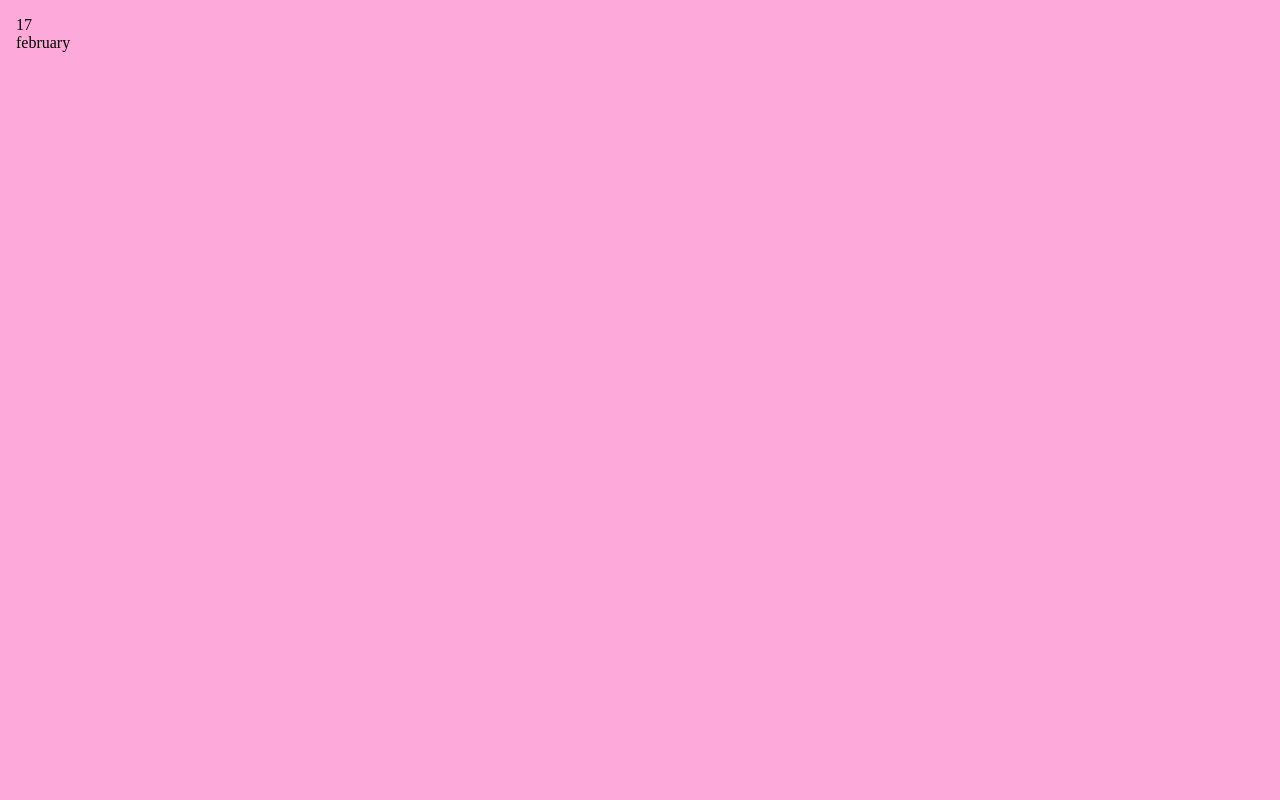
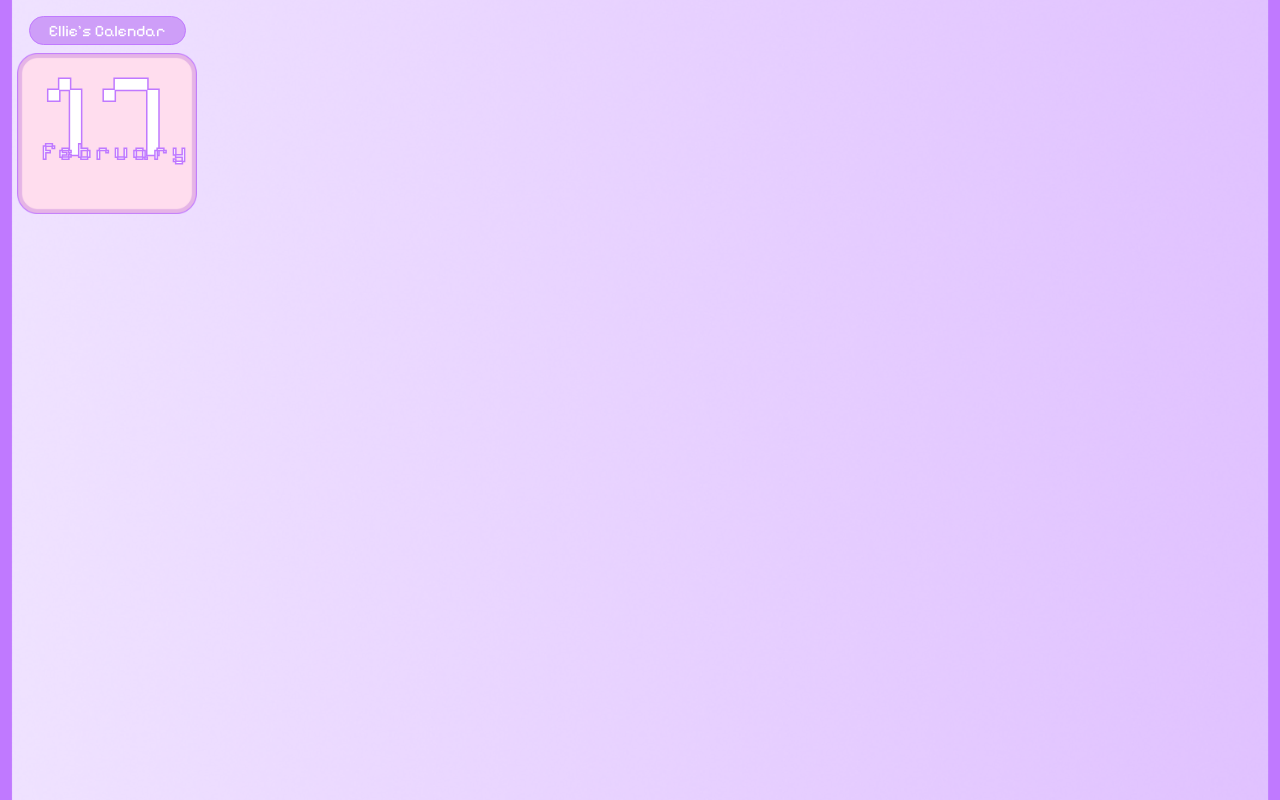
Before and after one commit to calcielisa-creator/my-electron-app, a website: page index.html in a window 1280 px wide. Drawn offline with Linux system fonts and the light colour scheme.

Commit message:
working on style sheet and the display of month and day

```diff
--- a/index.html
+++ b/index.html
@@ -4,10 +4,14 @@
         <meta charset="UTF-8"/>
         <title>app name</title>
         <link rel="stylesheet" href="styles.css">
+        <link rel="preconnect" href="https://fonts.googleapis.com">
+        <link rel="preconnect" href="https://fonts.gstatic.com" crossorigin>
+        <link href="https://fonts.googleapis.com/css2?family=Pixelify+Sans:wght@400..700&display=swap" rel="stylesheet">
     </head>
 
     <body>
         <div class="app">
+            <div class="title">Ellie's Calendar</div>
             <div id="calendar">
                 <div id="day"></div>
                 <div id="month"></div>
--- a/main.js
+++ b/main.js
@@ -8,7 +8,7 @@ function createWindow() {
         maximizable: false,
         fullscreenable: false,
         frame: false,
-        transparent: false,
+        transparent: true,
         webPreferences:{
             contextIsolation: true
         }
--- a/styles.css
+++ b/styles.css
@@ -6,15 +6,26 @@ body {
     margin: 0;
     width: 100vw;
     height: 100vh;
-
-    background: rgb(253, 169, 218);
     user-select: none;
     -webkit-app-region: drag;
+    background-image: url("images/outer-frame-bg.png");
+    background-size: cover;
+    background-repeat: no-repeat;
+    background-position: center;
+    border-radius: 20px;
 }
 
 .app {
-    padding: 16px;
+    display: flex;
+    flex-direction: column;
+    justify-content: center;
+    align-items: center;
+    gap: 0.5rem;
+    width: 13.375rem;
+    padding: 1rem 1.0625rem;
 }
+
+
 
 button,
 input,
@@ -23,3 +34,71 @@ select {
     -webkit-app-region: no-drag;
     cursor: pointer;
 }
+
+
+.title {
+
+    display: flex;
+    width: 157px;
+    padding: 0.25rem 0.625rem;
+    justify-content: center;
+    align-items: center;
+
+    border-radius: 6.25rem;
+    border: 1px solid #c079ff;
+    background: #ce9ef8;
+
+    color: var(--white, #fff);
+
+    /* name*/
+    font-family: "Pixelify Sans";
+    font-size: 1rem;
+    font-style: normal;
+    font-weight: 400;
+    line-height: normal;
+
+}
+
+#calendar {
+    display: flex;
+    width: 11.25rem;
+    height: 10.0625rem;
+    flex-direction: column;
+    justify-content: center;
+    align-items: center;
+    gap: 1rem;
+
+    background-image: url("images/inner-frame-bg.png");
+    background-size: cover;
+    background-repeat: no-repeat;
+    background-position: center;
+}
+
+#day {
+    color: #fff;
+    text-align: center;
+    -webkit-text-stroke-width: 1.5px;
+    -webkit-text-stroke-color: #c079ff;
+    font-family: "Pixelify Sans";
+    font-size: 7.5rem;
+    font-style: normal;
+    font-weight: 400;
+    line-height: 1.25rem;
+    letter-spacing: 0.45rem;
+
+}
+
+#month {
+    color: #fff;
+    text-align: center;
+    -webkit-text-stroke-width: 1.5px;
+    -webkit-text-stroke-color: #c079ff;
+    font-family: "Pixelify Sans";
+    font-size: 1.5rem;
+    font-style: normal;
+    font-weight: 400;
+    line-height: 1.25rem;
+    letter-spacing: 0.3rem;
+
+    width: 8.125rem;
+}
```
Also changed, not shown: images/inner-frame-bg.png (added), images/outer-frame-bg.png (added).
